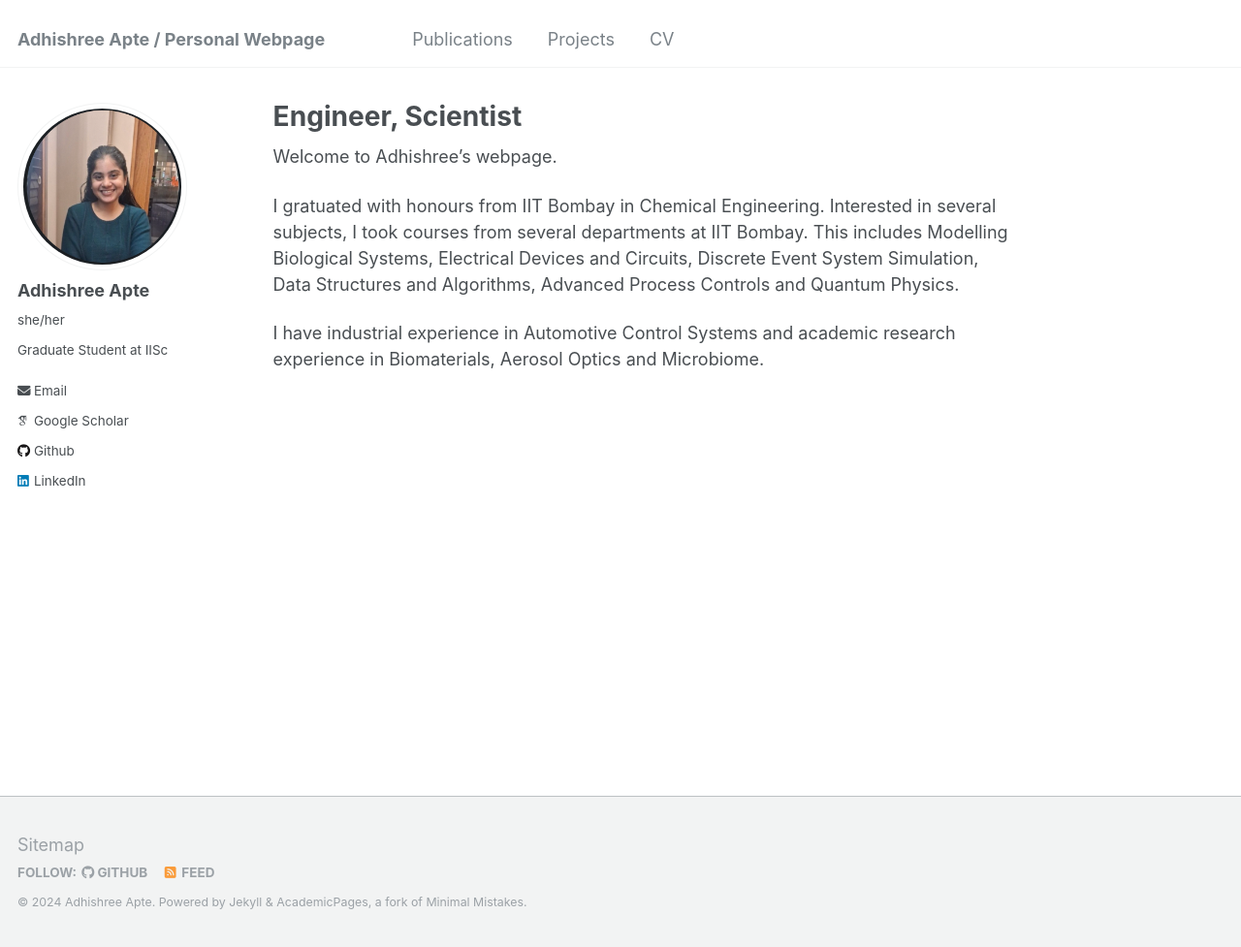
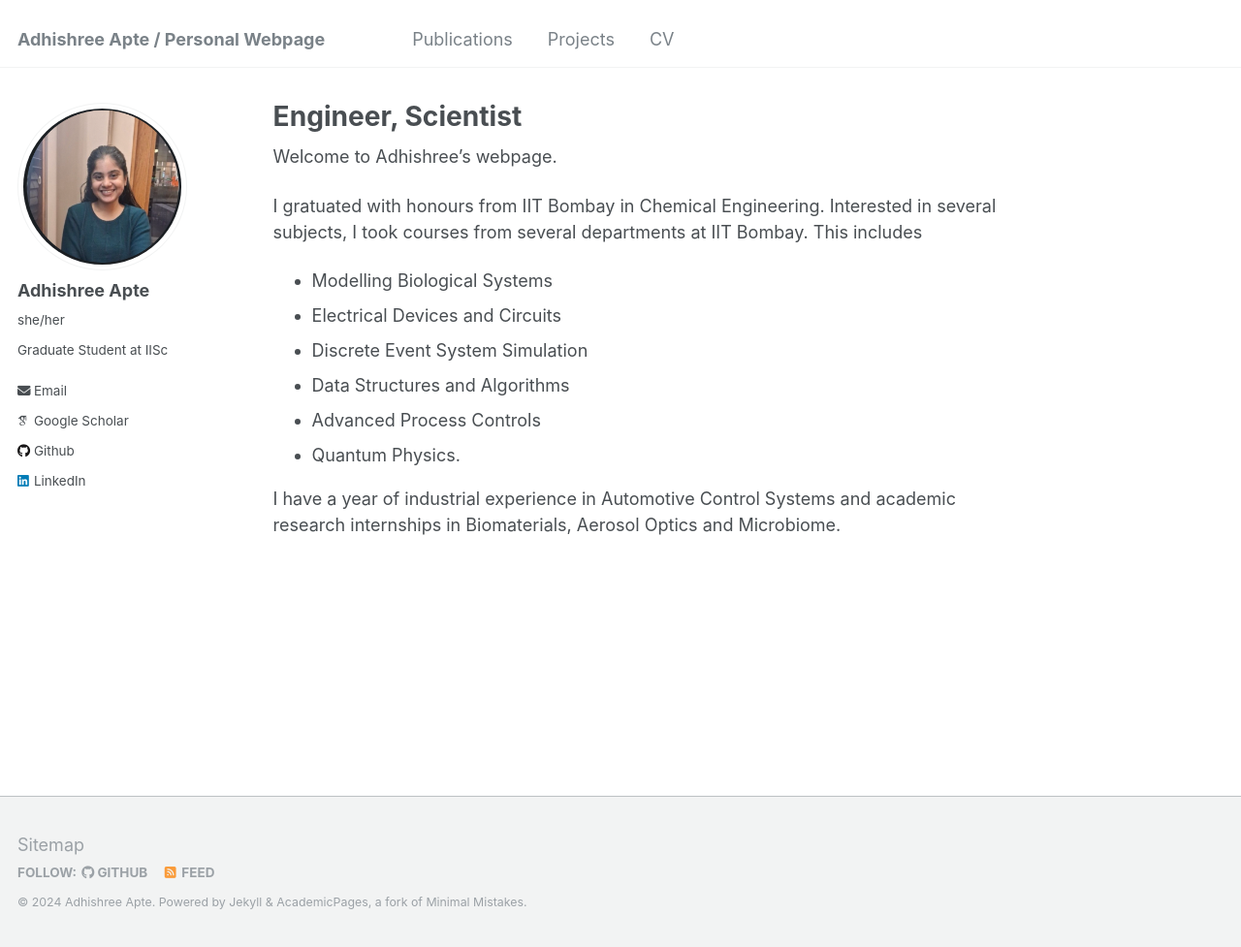
Before and after one commit to adhishreeapte/adhishreeapte.github.io, a Jekyll site: the page built from _pages/about.md, in a window 1280 px wide and 977 px high. Shown: the whole window at 97% size. Built offline with Jekyll 4.4.1, drawn with Linux system fonts in a browser that asks for light colours; some web fonts are replaced.

Commit message:
Update about.md

```diff
--- a/_pages/about.md
+++ b/_pages/about.md
@@ -8,6 +8,13 @@ redirect_from:
 
 Welcome to Adhishree's webpage.
 
-I gratuated with honours from IIT Bombay in Chemical Engineering. Interested in several subjects, I took courses from several departments at IIT Bombay. This includes Modelling Biological Systems, Electrical Devices and Circuits, Discrete Event System Simulation, Data Structures and Algorithms, Advanced Process Controls and Quantum Physics.
+I gratuated with honours from IIT Bombay in Chemical Engineering. Interested in several subjects, I took courses from several departments at IIT Bombay.
+This includes
+- Modelling Biological Systems
+- Electrical Devices and Circuits
+- Discrete Event System Simulation
+- Data Structures and Algorithms
+- Advanced Process Controls
+- Quantum Physics.
 
-I have industrial experience in Automotive Control Systems and academic research experience in Biomaterials, Aerosol Optics and Microbiome.
+I have a year of industrial experience in Automotive Control Systems and academic research internships in Biomaterials, Aerosol Optics and Microbiome.
```
